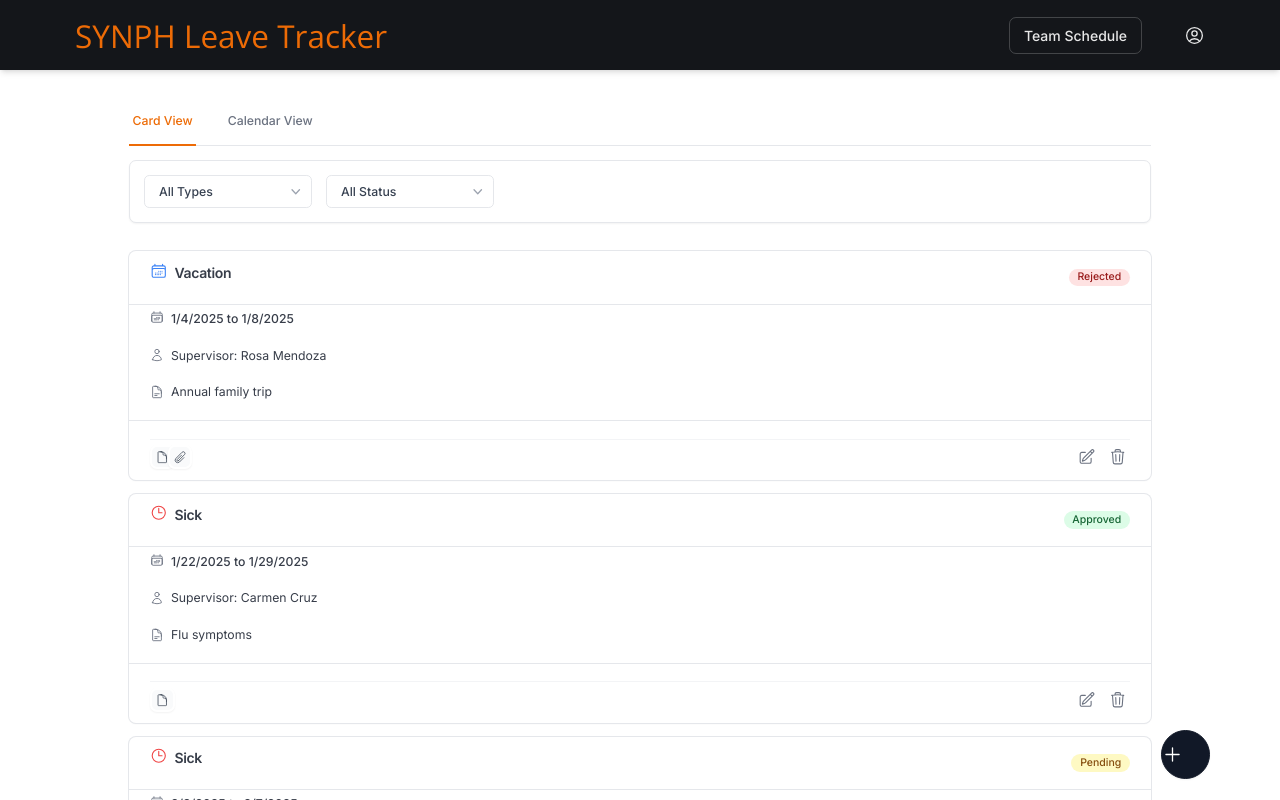
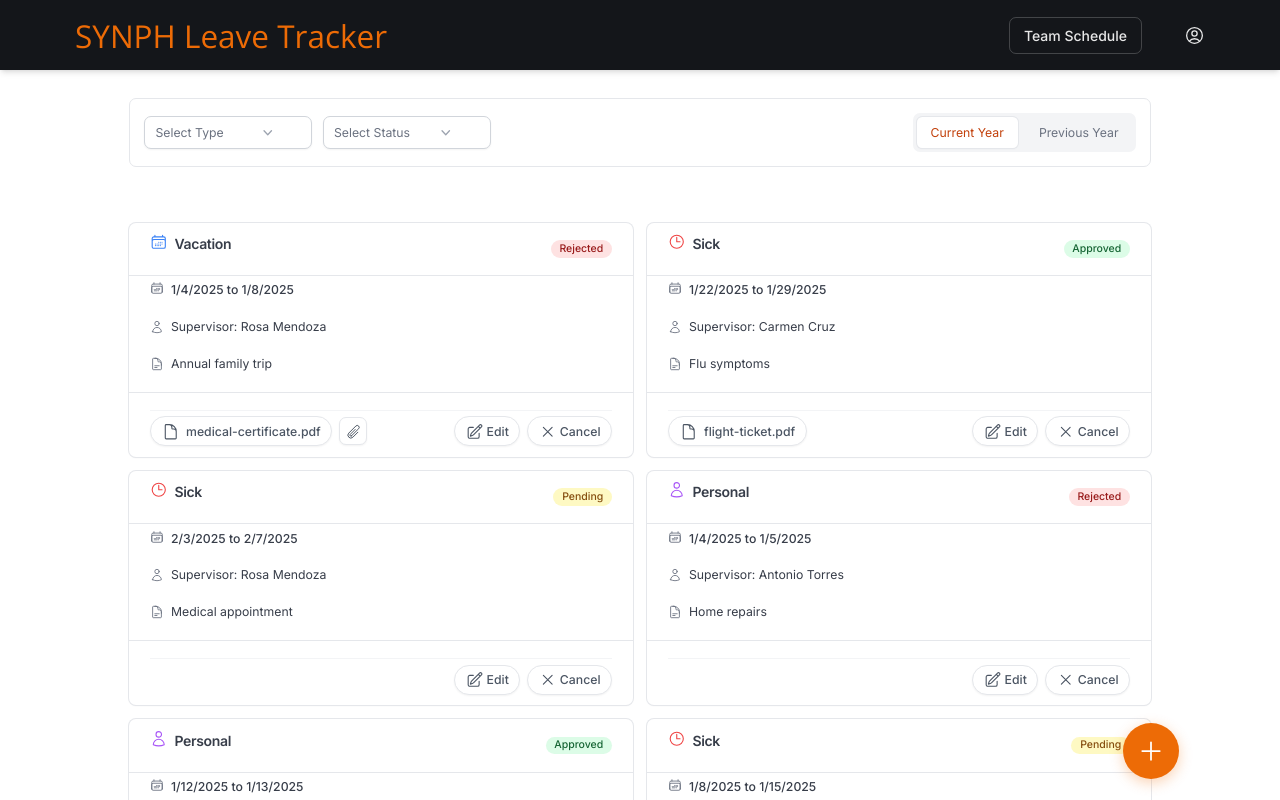
Before and after one commit to jeffreymoya/leave-tracker, a Next.js app in the folder apps/web/: page /dashboard in a window 1280 px wide. Shown: the top 800 px of the page. Built offline with nearby package versions, Linux system fonts and the light colour scheme.

Commit message:
feat: Enhance dashboard UI with filters, FAB, and leave card actions

```diff
--- a/apps/web/app/_components/layout-content.tsx
+++ b/apps/web/app/_components/layout-content.tsx
@@ -1,29 +1,17 @@
 'use client'
-
-import { usePathname } from 'next/navigation'
-
-import { FloatingActionButton } from '@/app/dashboard/_components/fab'
 
 import Navigation from './navigation'
 import { Providers } from './providers'
 
 export function LayoutContent({ children }: { children: React.ReactNode }) {
-  const pathname = usePathname()
-  const isAdminRoute = pathname?.startsWith('/admin')
-
   return (
     <div className="flex-1 flex flex-col">
       <Navigation />
       <main className="flex-1 flex flex-col max-w-7xl w-full mx-auto px-6 py-0">
         <Providers>
-          <div className="flex-1 flex flex-col">
+          <div className="flex-1 flex flex-col relative">
             {children}
           </div>
-          {!isAdminRoute && (
-            <div className="flex justify-end mt-8">
-              <FloatingActionButton />
-            </div>
-          )}
         </Providers>
       </main>
     </div>
--- a/apps/web/app/dashboard/_components/dashboard-content.tsx
+++ b/apps/web/app/dashboard/_components/dashboard-content.tsx
@@ -8,6 +8,7 @@ import { DeleteLeaveModal } from './leaves/delete-leave-modal'
 import { EditLeaveModal } from './leaves/edit-leave-modal'
 import { LeaveList } from './leaves/list'
 import { LoadingSkeleton } from './loading-skeleton'
+import { FloatingActionButton } from './fab'
 
 interface DashboardContentProps {
   isLoading: boolean
@@ -46,6 +47,8 @@ export function DashboardContent({ isLoading, view, data }: DashboardContentProp
 
   return (
     <>
+      <FloatingActionButton />
+
       {view === 'list' ? (
         <LeaveList
           leaves={data}
--- a/apps/web/app/dashboard/_components/fab.tsx
+++ b/apps/web/app/dashboard/_components/fab.tsx
@@ -2,28 +2,29 @@
 
 import { PlusIcon } from '@heroicons/react/24/outline'
 import { useState } from 'react'
-import { motion } from 'framer-motion'
+import { cn } from '@/lib/utils'
 
 import { CreateLeaveModal } from './leaves/create-leave-modal'
 
-export function FloatingActionButton() {
+export function FloatingActionButton({ className }: { className?: string }) {
   const [isModalOpen, setIsModalOpen] = useState(false)
 
   return (
-    <div className="fixed bottom-6 right-8 lg:right-[calc((100vw-1280px)/2+5rem)] transition-all duration-200">
-      <motion.button
-        whileHover={{ scale: 1.05 }}
-        whileTap={{ scale: 0.95 }}
-        className="btn btn-primary !rounded-full !p-0 h-14 w-14"
+    <div>
+      <button
+        className={cn(
+          'fixed bottom-6 right-6 lg:right-[calc(50vw-40rem+1.5rem)] z-50 transition-transform hover:scale-110 active:scale-95 bg-[--accent] hover:bg-[--accent-hover] text-white shadow-[0_4px_14px_rgba(237,107,6,0.3)] !rounded-full flex items-center justify-center h-14 w-14 md:h-16 md:w-16',
+          className
+        )}
         data-testid="fab-new-request"
         aria-label="Create new leave request"
         onClick={() => setIsModalOpen(true)}
       >
-        <PlusIcon className="h-6 w-6" />
-        <span className="absolute -top-12 left-1/2 -translate-x-1/2 bg-white text-gray-900 px-3 py-1.5 rounded text-sm whitespace-nowrap opacity-0 group-hover:opacity-100 transition-opacity duration-200 shadow-lg before:content-[''] before:absolute before:top-full before:left-1/2 before:-translate-x-1/2 before:border-8 before:border-transparent before:border-t-white font-sans">
+        <PlusIcon className="h-6 w-6 md:h-8 md:w-8" />
+        <span className="absolute -top-12 left-1/2 -translate-x-1/2 bg-white text-gray-900 px-3 py-1.5 rounded text-sm whitespace-nowrap opacity-0 group-hover:opacity-100 transition-opacity duration-200 shadow-lg before:content-[''] before:absolute before:top-full before:left-1/2 before:-translate-x-1/2 before:border-8 before:border-transparent before:border-t-white">
           Create new leave request
         </span>
-      </motion.button>
+      </button>
 
       <CreateLeaveModal
         isOpen={isModalOpen}
--- a/apps/web/app/dashboard/_components/filters.tsx
+++ b/apps/web/app/dashboard/_components/filters.tsx
@@ -19,6 +19,7 @@ interface FiltersProps {
 export function Filters({ onFilterChange, typeCounts = { Vacation: 0, Sick: 0, Personal: 0 }, statusCounts = { Pending: 0, Approved: 0, Rejected: 0 } }: FiltersProps) {
   const [selectedType, setSelectedType] = useState<LeaveType | ''>('')
   const [selectedStatus, setSelectedStatus] = useState<LeaveStatus | ''>('')
+  const [selectedYear, setSelectedYear] = useState<'current' | 'previous'>('current')
 
   const handleTypeChange = (value: LeaveType | '') => {
     setSelectedType(value)
@@ -30,54 +31,60 @@ export function Filters({ onFilterChange, typeCounts = { Vacation: 0, Sick: 0, P
     onFilterChange({ status: value as LeaveStatus })
   }
 
-  return (
-    <div className="flex flex-wrap gap-4 items-center p-4 bg-white rounded-lg shadow-sm border border-gray-200">
-      <div id="filters" className="flex gap-4">
-        <div className="w-48">
-          <Listbox value={selectedType} onChange={handleTypeChange}>
+  const handleYearChange = (year: 'current' | 'previous') => {
+    setSelectedYear(year)
+    // You might want to update the dateRange filter here
+    onFilterChange({ dateRange: year === 'current' ?
+      { start: new Date(new Date().getFullYear(), 0, 1).toISOString() } :
+      { start: new Date(new Date().getFullYear() - 1, 0, 1).toISOString() }
+    })
+  }
+
+  const DropdownFilter = ({ value, options, counts, onChange, placeholder }: {
+    value: string
+    options: string[]
+    counts: Record<string, number>
+    onChange: (value: string) => void
+    placeholder: string
+  }) => (
+    <Listbox value={value} onChange={onChange}>
       <div className="relative">
-              <Listbox.Button className="relative w-full px-4 py-2 text-sm font-medium text-left text-gray-700 bg-white border rounded-md hover:bg-gray-50">
-                <span className="block truncate">
-                  {selectedType ? (
-                    <div className="flex justify-between items-center">
-                      <span>{selectedType}</span>
-                      <span className="ml-2 px-2 py-0.5 text-sm rounded-full bg-orange-100 text-orange-700 mr-5">
-                        {typeCounts[selectedType as LeaveType]}
+        <Listbox.Button className="w-48 py-2 pl-3 pr-10 text-left text-sm bg-white border border-gray-300 rounded-lg shadow-sm cursor-default focus:border-orange-500 focus:ring-2 focus:ring-orange-500">
+          <span className="flex items-center justify-between">
+            {value ? (
+              <span className="flex items-center gap-2">
+                <span className="font-normal">{value}</span>
+                <span className="px-2 py-1 text-xs rounded-full bg-orange-100 text-orange-700">
+                  {counts[value]}
                 </span>
-                    </div>
+              </span>
             ) : (
-                    'All Types'
+              <span className="text-sm text-gray-500">{placeholder}</span>
             )}
-                </span>
-                <span className="absolute inset-y-0 right-0 flex items-center pr-2">
-                  <ChevronDownIcon className="w-5 h-5 text-gray-400" aria-hidden="true" />
+            <ChevronDownIcon className="w-5 h-5 ml-2 text-gray-400" aria-hidden="true" />
           </span>
         </Listbox.Button>
-              <Listbox.Options className="absolute z-10 w-full mt-1 overflow-auto text-sm bg-white rounded-md shadow-lg max-h-60 ring-1 ring-black ring-opacity-5 focus:outline-none">
+        <Listbox.Options className="absolute z-10 w-full mt-1 overflow-auto text-sm bg-white rounded-lg shadow-lg ring-1 ring-black ring-opacity-5 max-h-60 focus:outline-none">
           <Listbox.Option
             value=""
             className={({ active }) =>
-                    `relative cursor-pointer select-none py-2 px-4 ${
-                      active ? 'bg-orange-100 text-orange-900' : 'text-gray-900'
-                    }`
+              `px-4 py-2 cursor-pointer ${active ? 'bg-orange-50' : 'text-gray-900'}`
             }
           >
-                  All Types
+            {placeholder}
           </Listbox.Option>
-                {Object.entries(typeCounts).map(([type, count]) => (
+          {options.map((option) => (
             <Listbox.Option
-                    key={type}
-                    value={type}
+              key={option}
+              value={option}
               className={({ active }) =>
-                      `relative cursor-pointer select-none py-2 px-4 ${
-                        active ? 'bg-orange-100 text-orange-900' : 'text-gray-900'
-                      }`
+                `px-4 py-2 cursor-pointer ${active ? 'bg-orange-50' : 'text-gray-900'}`
               }
             >
-                    <div className="flex justify-between items-center">
-                      <span>{type}</span>
-                      <span className="ml-2 px-2 py-0.5 text-sm rounded-full bg-orange-100 text-orange-700">
-                        {count}
+              <div className="flex items-center justify-between">
+                <span>{option}</span>
+                <span className="px-2 py-1 text-xs rounded-full bg-orange-100 text-orange-700">
+                  {counts[option]}
                 </span>
               </div>
             </Listbox.Option>
@@ -85,61 +92,48 @@ export function Filters({ onFilterChange, typeCounts = { Vacation: 0, Sick: 0, P
         </Listbox.Options>
       </div>
     </Listbox>
+  )
+
+  return (
+    <div className="flex flex-wrap items-center justify-between p-4 bg-white border border-gray-200 rounded-lg">
+      <div className="flex gap-3">
+        <DropdownFilter
+          value={selectedType}
+          options={Object.keys(typeCounts)}
+          counts={typeCounts}
+          onChange={handleTypeChange}
+          placeholder="Select Type"
+        />
+        <DropdownFilter
+          value={selectedStatus}
+          options={Object.keys(statusCounts)}
+          counts={statusCounts}
+          onChange={handleStatusChange}
+          placeholder="Select Status"
+        />
       </div>
 
-        <div className="w-48">
-          <Listbox value={selectedStatus} onChange={handleStatusChange}>
-            <div className="relative">
-              <Listbox.Button className="relative w-full px-4 py-2 text-sm font-medium text-left text-gray-700 bg-white border rounded-md hover:bg-gray-50">
-                <span className="block truncate">
-                  {selectedStatus ? (
-                    <div className="flex justify-between items-center">
-                      <span>{selectedStatus}</span>
-                      <span className="ml-2 px-2 py-0.5 text-sm rounded-full bg-orange-100 text-orange-700 mr-5">
-                        {statusCounts[selectedStatus as LeaveStatus]}
-                      </span>
-                    </div>
-                  ) : (
-                    'All Status'
-                  )}
-                </span>
-                <span className="absolute inset-y-0 right-0 flex items-center pr-2">
-                  <ChevronDownIcon className="w-5 h-5 text-gray-400" aria-hidden="true" />
-                </span>
-              </Listbox.Button>
-              <Listbox.Options className="absolute z-10 w-full mt-1 overflow-auto text-sm bg-white rounded-md shadow-lg max-h-60 ring-1 ring-black ring-opacity-5 focus:outline-none">
-                <Listbox.Option
-                  value=""
-                  className={({ active }) =>
-                    `relative cursor-pointer select-none py-2 px-4 ${
-                      active ? 'bg-orange-100 text-orange-900' : 'text-gray-900'
-                    }`
-                  }
+      <div className="flex gap-2 p-1 bg-gray-100 rounded-lg">
+        <button
+          onClick={() => handleYearChange('current')}
+          className={`px-4 py-2 text-sm font-normal rounded-md ${
+            selectedYear === 'current'
+              ? 'bg-white text-orange-700 shadow-sm ring-1 ring-gray-200'
+              : 'text-gray-500 hover:text-gray-700'
+          }`}
         >
-                  All Status
-                </Listbox.Option>
-                {Object.entries(statusCounts).map(([status, count]) => (
-                  <Listbox.Option
-                    key={status}
-                    value={status}
-                    className={({ active }) =>
-                      `relative cursor-pointer select-none py-2 px-4 ${
-                        active ? 'bg-orange-100 text-orange-900' : 'text-gray-900'
-                      }`
-                    }
+          Current Year
+        </button>
+        <button
+          onClick={() => handleYearChange('previous')}
+          className={`px-4 py-2 text-sm font-normal rounded-md ${
+            selectedYear === 'previous'
+              ? 'bg-white text-orange-700 shadow-sm ring-1 ring-gray-200'
+              : 'text-gray-500 hover:text-gray-700'
+          }`}
         >
-                    <div className="flex justify-between items-center">
-                      <span>{status}</span>
-                      <span className="ml-2 px-2 py-0.5 text-sm rounded-full bg-orange-100 text-orange-700">
-                        {count}
-                      </span>
-                    </div>
-                  </Listbox.Option>
-                ))}
-              </Listbox.Options>
-            </div>
-          </Listbox>
-        </div>
+          Previous Year
+        </button>
       </div>
     </div>
   )
--- a/apps/web/app/dashboard/_components/leaves/delete-leave-modal.tsx
+++ b/apps/web/app/dashboard/_components/leaves/delete-leave-modal.tsx
@@ -56,13 +56,13 @@ export function DeleteLeaveModal({ isOpen, onClose, leave, onConfirm }: DeleteLe
                     as="h3"
                     className="text-lg font-medium leading-6 text-gray-900"
                   >
-                    Delete Leave Request
+                    Cancel Leave Request
                   </Dialog.Title>
                 </div>
 
                 <div className="mt-4">
                   <p className="text-sm text-gray-500">
-                    Are you sure you want to delete this leave request? This action cannot be undone.
+                    Are you sure you want to cancel this leave request? This action cannot be undone.
                   </p>
                   <div className="mt-2 bg-gray-50 p-4 rounded-lg">
                     <dl className="space-y-2 text-sm">
@@ -98,9 +98,9 @@ export function DeleteLeaveModal({ isOpen, onClose, leave, onConfirm }: DeleteLe
                   <button
                     type="button"
                     onClick={handleDelete}
-                    className="btn-destructive"
+                    className="btn btn-destructive"
                   >
-                    Delete
+                    Proceed
                   </button>
                 </div>
               </Dialog.Panel>
--- a/apps/web/app/dashboard/_components/leaves/leave-card-footer.tsx
+++ b/apps/web/app/dashboard/_components/leaves/leave-card-footer.tsx
@@ -1,4 +1,4 @@
-import { DocumentIcon, PaperClipIcon, PencilSquareIcon, TrashIcon } from '@heroicons/react/24/outline'
+import { DocumentIcon, PaperClipIcon, PencilSquareIcon, XMarkIcon } from '@heroicons/react/24/outline'
 
 import type { Leave } from '@/types/leaves'
 
@@ -19,14 +19,23 @@ export function LeaveCardFooter({ attachments, onEdit, onDelete }: LeaveCardFoot
     return attachments.map(attachment => (
       <button
         key={attachment.id}
-        className="group relative inline-flex items-center gap-1 hover:z-10"
+        className="group relative flex items-center gap-1 hover:z-10"
         onClick={() => handleDownload(attachment)}
         title={attachment.name}
       >
         {attachment.type === 'document' ? (
-          <DocumentIcon className="h-7 w-7 rounded-lg border-2 border-white bg-gray-50 p-1 text-gray-600 shadow-sm transition-all group-hover:scale-110" />
+          <div className="flex items-center bg-white rounded-full px-3 py-1.5 transition-all duration-200
+              hover:-translate-y-0.5 shadow-sm hover:shadow-md border border-gray-200 hover:border-blue-200">
+            <DocumentIcon className="h-5 w-5 text-gray-600" />
+            <span className="hidden md:inline ml-2 text-sm text-gray-600 font-medium">
+              {attachment.name}
+            </span>
+          </div>
         ) : (
-          <PaperClipIcon className="h-7 w-7 rounded-lg border-2 border-white bg-gray-50 p-1 text-gray-600 shadow-sm transition-all group-hover:scale-110" />
+          <div className="h-8 w-8 rounded-lg bg-white shadow-sm hover:shadow-md border border-gray-200
+              p-1.5 transition-all duration-200 hover:-translate-y-0.5">
+            <PaperClipIcon className="h-full w-full text-gray-600 hover:scale-110 transition-transform" />
+          </div>
         )}
       </button>
     ))
@@ -34,23 +43,29 @@ export function LeaveCardFooter({ attachments, onEdit, onDelete }: LeaveCardFoot
 
   return (
     <div className="mt-2 pt-1.5 border-t border-gray-100 flex items-center justify-between">
-      <div className="flex -space-x-2">
+      <div className="flex gap-2">
         {renderAttachments()}
       </div>
       <div className="flex gap-2">
         <button
-          className="rounded-full p-1 text-gray-500 hover:bg-blue-50 hover:text-blue-600 transition-all"
+          className="flex items-center gap-1 rounded-full px-3 py-1.5 text-gray-600 hover:text-blue-600
+            bg-white shadow-sm hover:shadow-md border border-gray-200 hover:border-blue-200
+            transition-all duration-200 hover:-translate-y-0.5"
           onClick={onEdit}
           aria-label="Edit leave request"
         >
           <PencilSquareIcon className="h-5 w-5" />
+          <span className="hidden md:inline text-sm font-medium">Edit</span>
         </button>
         <button
-          className="rounded-full p-1 text-gray-500 hover:bg-red-50 hover:text-red-600 transition-all"
+          className="flex items-center gap-1 rounded-full px-3 py-1.5 text-gray-600 hover:text-red-600
+            bg-white shadow-sm hover:shadow-md border border-gray-200 hover:border-red-200
+            transition-all duration-200 hover:-translate-y-0.5"
           onClick={onDelete}
-          aria-label="Delete leave request"
+          aria-label="Cancel leave request"
         >
-          <TrashIcon className="h-5 w-5" />
+          <XMarkIcon className="h-5 w-5" />
+          <span className="hidden md:inline text-sm font-medium">Cancel</span>
         </button>
       </div>
     </div>
--- a/apps/web/app/dashboard/_components/leaves/list.tsx
+++ b/apps/web/app/dashboard/_components/leaves/list.tsx
@@ -12,7 +12,7 @@ interface LeaveListProps {
 
 export function LeaveList({ leaves, onEdit, onDelete }: LeaveListProps) {
   return (
-    <div className="space-y-4">
+    <div className="grid grid-cols-1 md:grid-cols-2 gap-4">
       {leaves.map((leave) => (
         <LeaveCard
           key={leave.id}
--- a/apps/web/app/dashboard/page.tsx
+++ b/apps/web/app/dashboard/page.tsx
@@ -7,7 +7,6 @@ import type { LeaveType, LeaveStatus } from '@/types/leaves'
 
 import { DashboardContent } from './_components/dashboard-content'
 import { Filters } from './_components/filters'
-import { ViewSwitcher } from './_components/view-switcher'
 
 interface FilterState {
   type?: LeaveType
@@ -61,7 +60,7 @@ export default function DashboardPage() {
     <div className="container py-8">
       <div className="flex flex-col gap-8">
         <div className="flex flex-col gap-4">
-          <ViewSwitcher view={view} onViewChange={setView} />
+          {/* <ViewSwitcher view={view} onViewChange={setView} /> */}
           <Filters
             onFilterChange={setFilters}
             typeCounts={typeCounts}
--- /dev/null
+++ b/apps/web/lib/utils.ts
@@ -0,0 +1,3 @@
+export function cn(...inputs: Array<string | boolean | null | undefined>) {
+  return inputs.filter(Boolean).join(' ')
+}
```
Lines whose indentation alone changed are shown as unchanged.
